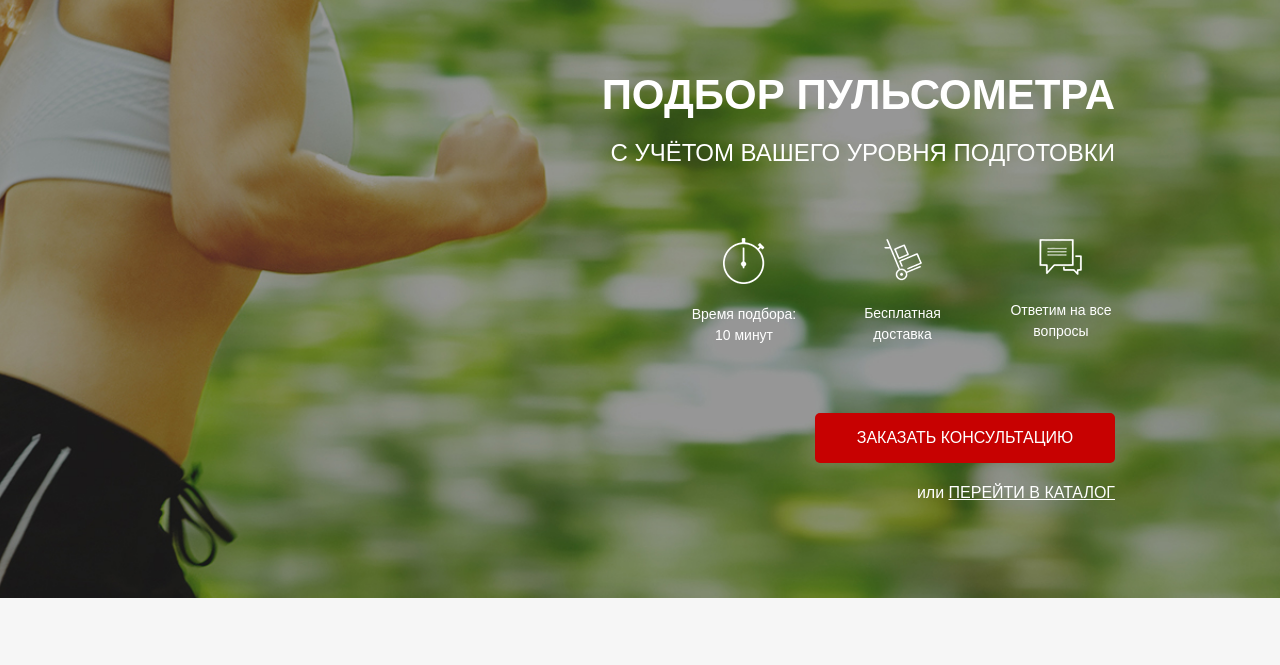
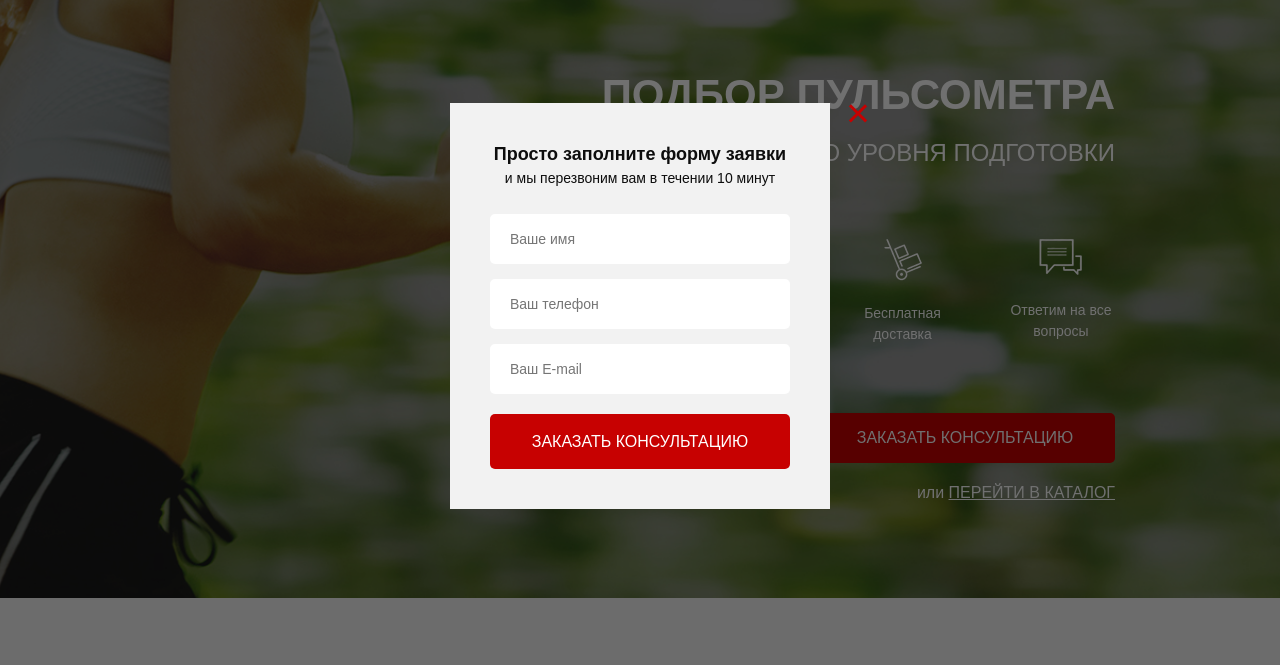
Before and after one commit to Kris-Isx/Pulse-project, a website: page src/index.html in a window 1280 px wide. Both pictures are taken after a click on the button "ЗАКАЗАТЬ ЗВОНОК". Shown: the part 94-759 px from the top of the page. Drawn offline with nearby package versions, Linux system fonts and the light colour scheme.

Commit message:
Modal windows

```diff
--- a/src/index.html
+++ b/src/index.html
@@ -23,7 +23,7 @@
           </div>
           <div class="header__contacts">
             <a href="tel:+74999228974" class="header__phone">+7 (499) 922-89-74</a>
-            <button class="button">заказать звонок</button>
+            <button data-modal="consultation" class="button">заказать звонок</button>
           </div>
         </header>
         <div class="promo__wrapper">
@@ -45,7 +45,7 @@
             </div>
           </div>
 
-          <button class="button button_main">заказать кОНСУЛЬТАЦИЮ</button>
+          <button data-modal="consultation" class="button button_main">заказать кОНСУЛЬТАЦИЮ</button>
           <div class="promo__link">
             или
             <a href="#"> ПЕРЕЙТИ В КАТАЛОГ</a>
@@ -160,7 +160,7 @@
             <div class="catalog-item__wrapper">
               <div class="catalog-item__content catalog-item__content_active">
                 <img src="img/cards/photo.png" alt="pulsometr" class="catalog-item__img">
-                <div class="catalog-item__subtitle">Пульсометр Polar FT1</div>
+                <div class="catalog-item__subtitle">Пульсометр Suunto M2</div>
                 <div class="catalog-item__descr">Для первых шагов в тренировках, основанных на сердечном ритме</div>
                 <a href="#" class="catalog-item__link">ПОДРОБНЕЕ</a>
               </div>
@@ -409,6 +409,38 @@
       </div>
     </footer>
 
+    <div class="overlay">
+      <div class="modal" id="consultation">
+        <div class="modal__close">&times;</div>
+        <div class="modal__subtitle">Просто заполните форму заявки</div>
+        <div class="modal__descr">и мы перезвоним вам в течении 10 минут</div>
+        <form class="feed-form feed-form_mt25" action="#">
+          <input name="name"required placeholder="Ваше имя" type="text">
+          <input name="phone"required placeholder="Ваш телефон" type="number">
+          <input name="email"required placeholder="Ваш E-mail" type="email">
+          <button class="button button_submit">заказать кОНСУЛЬТАЦИЮ</button>
+        </form>
+      </div>
+
+      <div class="modal" id="order">
+        <div class="modal__close">&times;</div>
+        <div class="modal__subtitle">Ваш заказ:</div>
+        <div class="modal__descr">Пульсометр Polar FT1</div>
+        <form class="feed-form feed-form_mt25" action="#">
+          <input name="name"required placeholder="Ваше имя" type="text">
+          <input name="phone"required placeholder="Ваш телефон" type="number">
+          <input name="email"required placeholder="Ваш E-mail" type="email">
+          <button class="button button_submit">КУПИТЬ</button>
+        </form>
+      </div>
+
+      <div class="modal modal_mini" id="thanks">
+        <div class="modal__close">&times;</div>
+        <div class="modal__subtitle">Спасибо за вашу заявку!</div>
+        <div class="modal__descr">Наш менеджер свяжется с вами в ближайшее время!</div>
+      </div>
+    </div>
+
     <script type="text/javascript" src="//code.jquery.com/jquery-1.11.0.min.js"></script>
     <script type="text/javascript" src="//code.jquery.com/jquery-migrate-1.2.1.min.js"></script>
     <script src="js/slick.min.js"></script>
--- a/src/js/script.js
+++ b/src/js/script.js
@@ -33,4 +33,21 @@ $(document).ready(function(){
 
 toggleSlide('.catalog-item__link');
 toggleSlide('.catalog-item__back');
+
+//Modal
+
+  $('[data-modal=consultation]').on('click', function() {
+    $('.overlay, #consultation').fadeIn('slow');
+  });
+  $('.modal__close').on('click', function() {
+    $('.overlay, #consultation, #order, #thanks').fadeOut('slow');
+  });
+
+  $('.button_mini').each(function(i) {
+    $(this).on('click', function(){
+      $('#order .modal__descr').text($('.catalog-item__subtitle').eq(i).text());
+      $('.overlay, #order').fadeIn('slow');
+    })
+  });
+
 });
--- a/src/sass/blocks/_forms.scss
+++ b/src/sass/blocks/_forms.scss
@@ -17,4 +17,7 @@
       margin-bottom: 20px;
     }
   }
+  &_mt25 {
+    margin-top: 25px;
+  }
 }
--- /dev/null
+++ b/src/sass/blocks/_modal.scss
@@ -0,0 +1,46 @@
+.overlay {
+  display: none;
+  position: fixed;
+  height: 100%;
+  width: 100%;
+  top: 0;
+  background-color: rgba(0,0,0,0.56);
+}
+.modal {
+  position: absolute;
+  top: 50%;
+  left: 50%;
+  transform: translate(-50%, -50%);
+  width: 380px;
+  min-height: 400px;
+  background-color: #f2f2f2;
+  padding: 38px 40px 40px 40px;
+  &__close {
+    position: absolute;
+    top: 0;
+    right: -40px;
+    font-size: 41px;
+    line-height: 21px;
+    color: $main-color;
+    cursor: pointer;
+  }
+  &__subtitle {
+    font-weight: 700;
+    font-size: 18px;
+    text-align: center;
+    color: #0D0D0D;
+  }
+  &__descr {
+    font-weight: 500;
+    font-size: 14px;
+    text-align: center;
+    color: #0D0D0D;
+  }
+  &_mini {
+    min-height: 140px;
+  }
+}
+
+#consultation, #order, #thanks {
+  display: none;
+}
--- a/src/sass/style.scss
+++ b/src/sass/style.scss
@@ -17,3 +17,4 @@
 @import 'blocks/catalog';
 @import 'blocks/feed';
 @import 'blocks/footer';
+@import 'blocks/modal';
```
Also changed, not shown: src/css/style.min.css.
